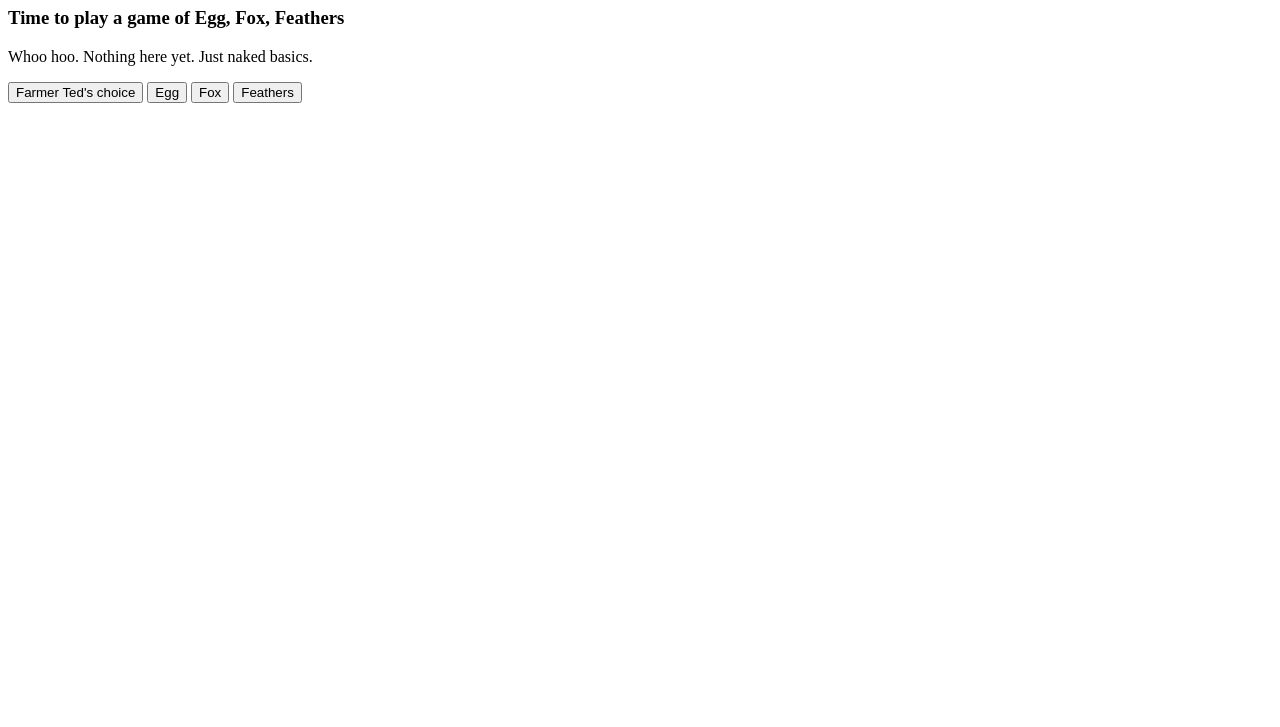
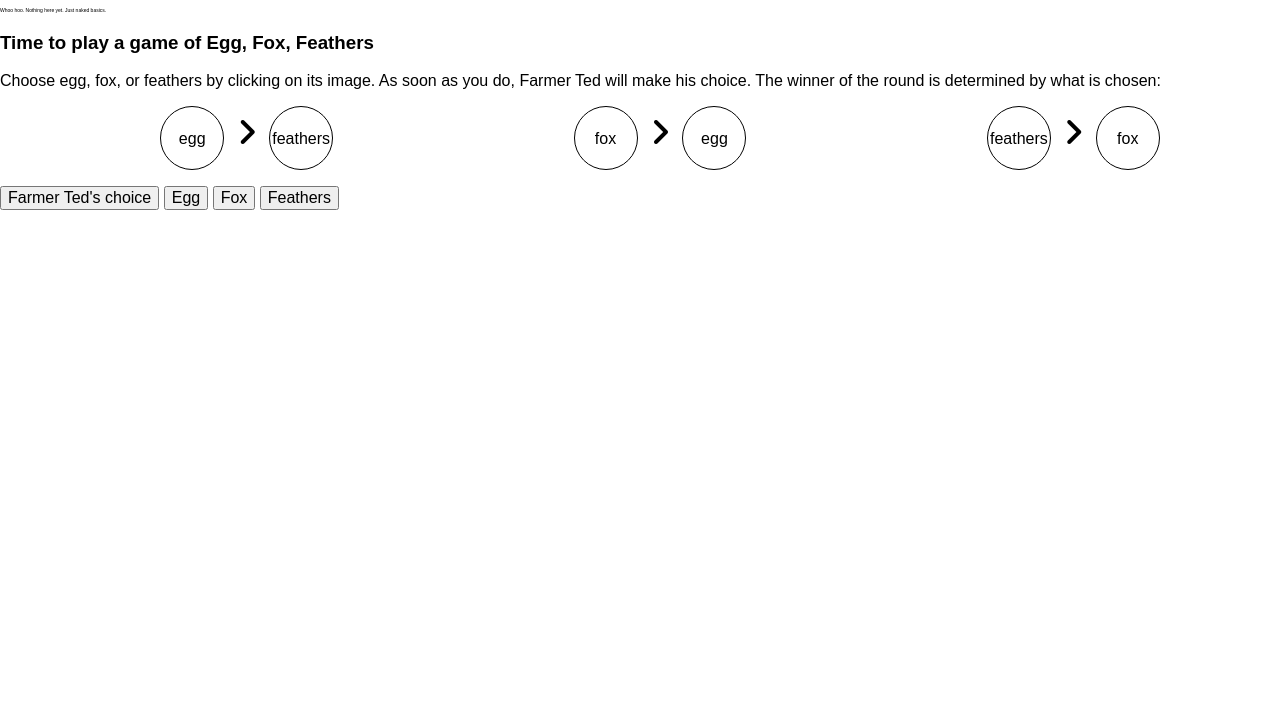
Before and after one commit to ihatetoast/eggbeakfeathers, a plain HTML site: page index.html in a window 1280 px wide. Shown: the part 73-800 px from the top of the page. Drawn offline with Linux system fonts and the light colour scheme.

Commit message:
starting to style. adding spacing, divs, some flex

```diff
--- a/index.html
+++ b/index.html
@@ -3,14 +3,24 @@
 	<head>
 		<title>Egg Beak Feather</title>
 		<link rel="stylesheet" type="text/css" href="style.css">
+		<script src="https://use.fontawesome.com/3d06df91e5.js"></script>
 	</head>
 	<body>
 		<header>
-			<h1>Egg, Fox, Feathers</h1>
+			<h1>Egg Fox Feathers</h1>
+			<p style="font-size: 5px;">Whoo hoo. Nothing here yet. Just naked basics.</p>
 		</header>
 		<section>
-			<h3>Time to play a game of Egg, Fox, Feathers</h3>
-			<p>Whoo hoo. Nothing here yet. Just naked basics.</p>
+			<div>
+				<h3>Time to play a game of Egg, Fox, Feathers</h3>
+				<p>Choose egg, fox, or feathers by clicking on its image. As soon as you do, Farmer Ted will make his choice. The winner of the round is determined by what is chosen:</p>
+				<ul>
+					<li><div class="liRulesIcon">egg</div> <i class="fa fa-angle-right fa-2x" aria-hidden="true"></i> <div class="liRulesIcon">feathers</div></li>
+					<li><div class="liRulesIcon">fox</div> <i class="fa fa-angle-right fa-2x" aria-hidden="true"></i> <div class="liRulesIcon">egg</div></li>
+					<li><div class="liRulesIcon">feathers</div> <i class="fa fa-angle-right fa-2x" aria-hidden="true"></i> <div class="liRulesIcon">fox</div></li>
+				</ul>
+
+			</div>
 			<!-- replace texts with images. may make them div -->
 			<button id="farmerTed">Farmer Ted's choice</button>
 			<button class="userChoice" data-choice="egg">Egg</button>
--- a/style.css
+++ b/style.css
@@ -1,4 +1,35 @@
+/* CSS Normalize */
+article,aside,details,figcaption,figure,footer,header,hgroup,nav,section,summary{display:block;}audio,canvas,video{display:inline-block;}audio:not([controls]){display:none;height:0;}[hidden]{display:none;}html{font-family:sans-serif;-webkit-text-size-adjust:100%;-ms-text-size-adjust:100%;}a:focus{outline:thin dotted;}a:active,a:hover{outline:0;}h1{font-size:2em;}abbr[title]{border-bottom:1px dotted;}b,strong{font-weight:700;}dfn{font-style:italic;}mark{background:#ff0;color:#000;}code,kbd,pre,samp{font-family:monospace, serif;font-size:1em;}pre{white-space:pre-wrap;word-wrap:break-word;}q{quotes:\201C \201D \2018 \2019;}small{font-size:80%;}sub,sup{font-size:75%;line-height:0;position:relative;vertical-align:baseline;}sup{top:-.5em;}sub{bottom:-.25em;}img{border:0;}svg:not(:root){overflow:hidden;}fieldset{border:1px solid silver;margin:0 2px;padding:.35em .625em .75em;}button,input,select,textarea{font-family:inherit;font-size:100%;margin:0;}button,input{line-height:normal;}button,html input[type=button],/* 1 */
+input[type=reset],input[type=submit]{-webkit-appearance:button;cursor:pointer;}button[disabled],input[disabled]{cursor:default;}input[type=checkbox],input[type=radio]{box-sizing:border-box;padding:0;}input[type=search]{-webkit-appearance:textfield;-moz-box-sizing:content-box;-webkit-box-sizing:content-box;box-sizing:content-box;}input[type=search]::-webkit-search-cancel-button,input[type=search]::-webkit-search-decoration{-webkit-appearance:none;}textarea{overflow:auto;vertical-align:top;}table{border-collapse:collapse;border-spacing:0;}body,figure{margin:0;}legend,button::-moz-focus-inner,input::-moz-focus-inner{border:0;padding:0;}
+
+/* Box-sizing border-box */
+* { -moz-box-sizing: border-box; -webkit-box-sizing: border-box; box-sizing: border-box; }
+
+
+
 /*
 USE FLEXBOX!
 and own Sketch images
 */
+
+ul{
+	list-style: none;
+	display: flex;
+	justify-content: space-around;
+	flex-wrap: wrap;
+}
+li {
+	display: inline;
+}
+.fa-angle-right {
+	margin: 0.25em;
+}
+.liRulesIcon {
+	width: 4em;
+	height: 4em;
+	border-radius: 50%;
+	border: 1px solid black;
+	display: inline-block;
+	line-height: 4em;
+    text-align: center;
+}
```
Also changed, not shown: assets/placeholder_egg.png (added), 1 other file.
